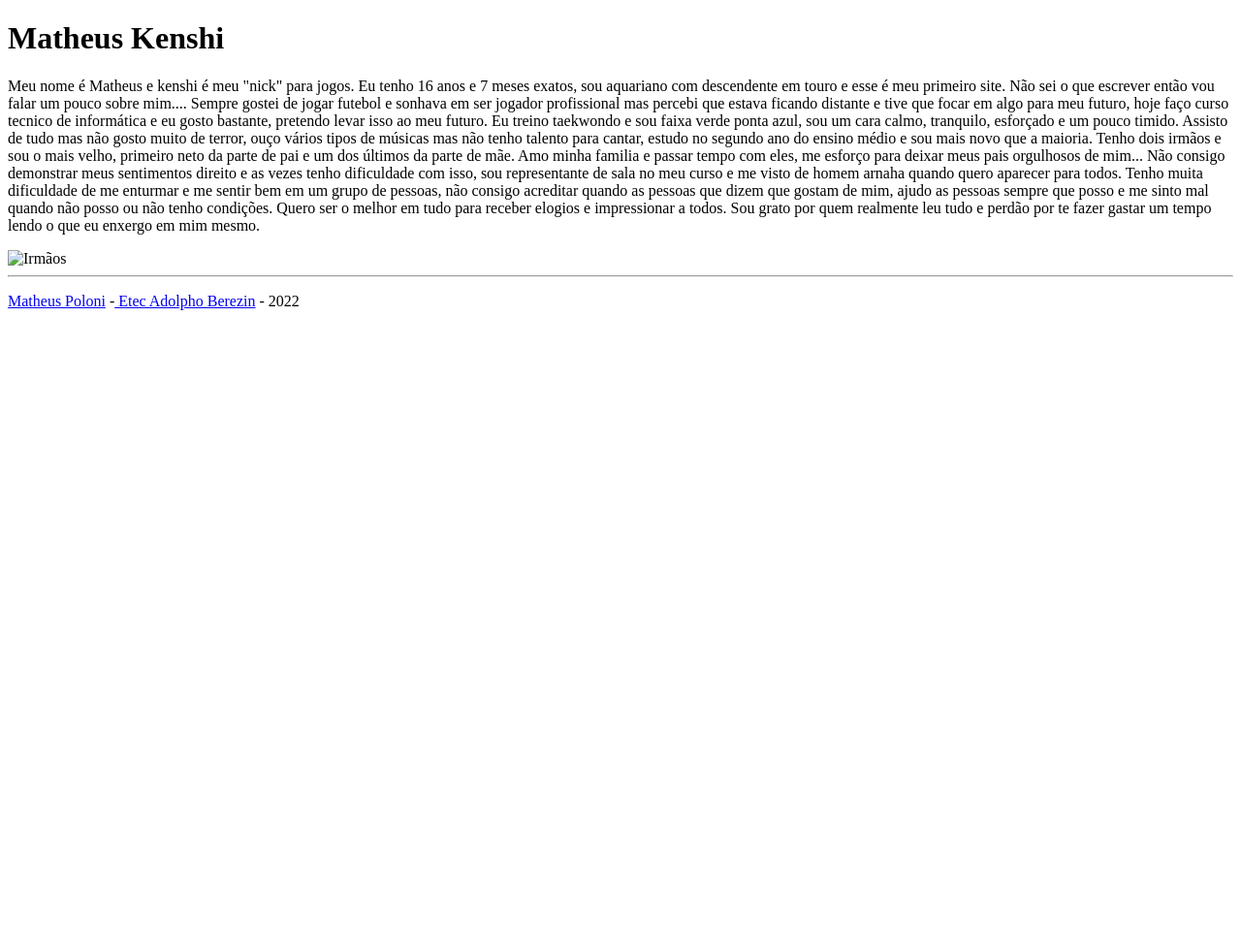
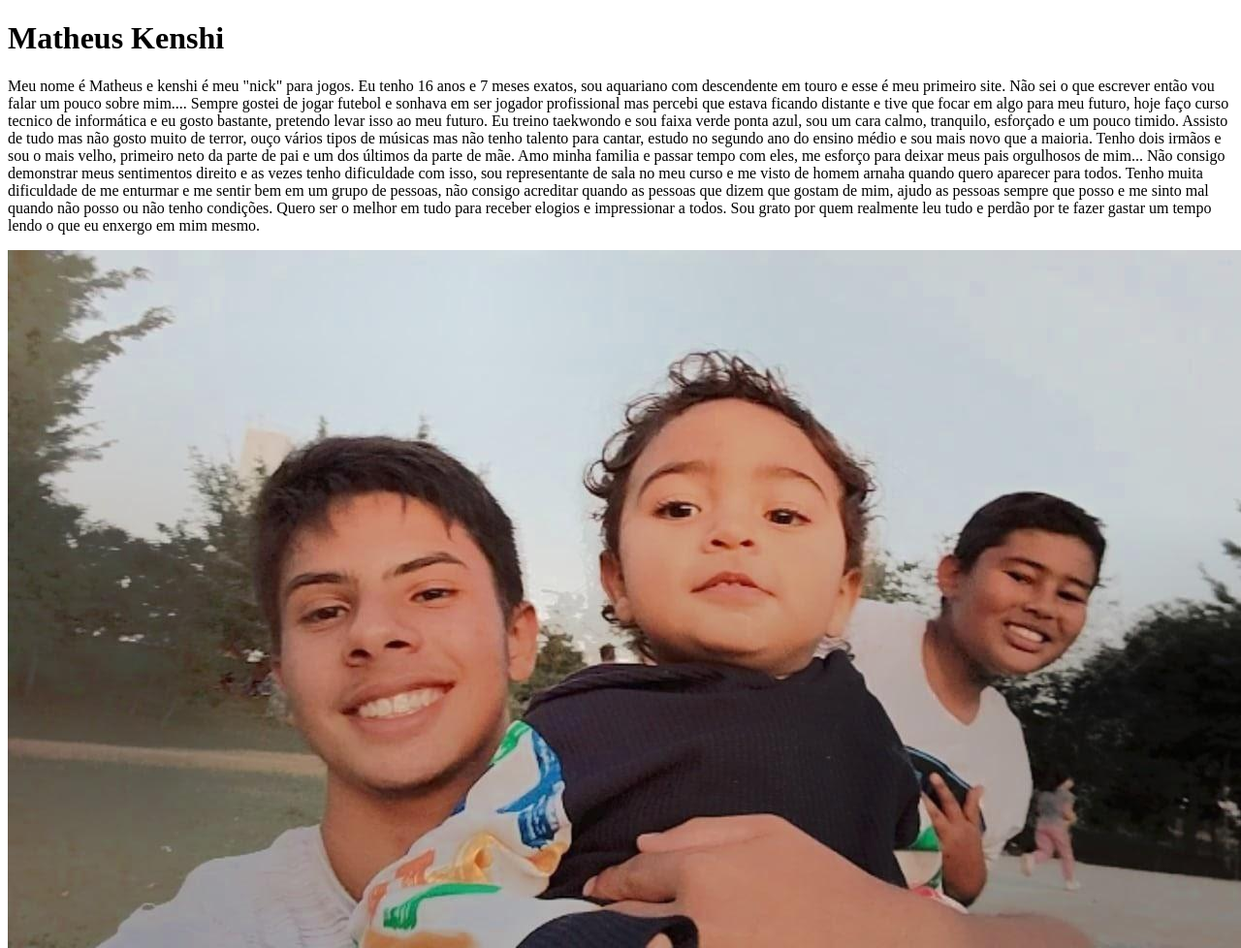
Before and after one commit to MatheusPoloni/Site-Number-one-, a plain HTML site: page index.html in a window 1280 px wide. Shown: the top 978 px of the page at 97% size. Before the commit the page ends 800 px from the top, so only its background shows below. Drawn offline with Linux system fonts and the light colour scheme.

Commit message:
site finalizado

```diff
--- a/index.html
+++ b/index.html
@@ -17,7 +17,7 @@
     Quero ser o melhor em tudo para receber elogios e impressionar a todos.
     Sou grato por quem realmente leu tudo e perdão por te fazer gastar um tempo lendo o que eu enxergo em mim mesmo.
 </p>
-<img src= "Photos/Mamino" alt="Irmãos">
+<img src= "Photos/MicrosoftTeams-image.png" alt="Irmãos">
 <hr>
 <p><a href="https://github.com/MatheusPoloni">Matheus Poloni</a> -<a href="http://eteab.com.br/cms/"> Etec Adolpho Berezin</a> - 2022</p>
 </body>
```
Also changed, not shown: Photos/MicrosoftTeams-image.png (added).
